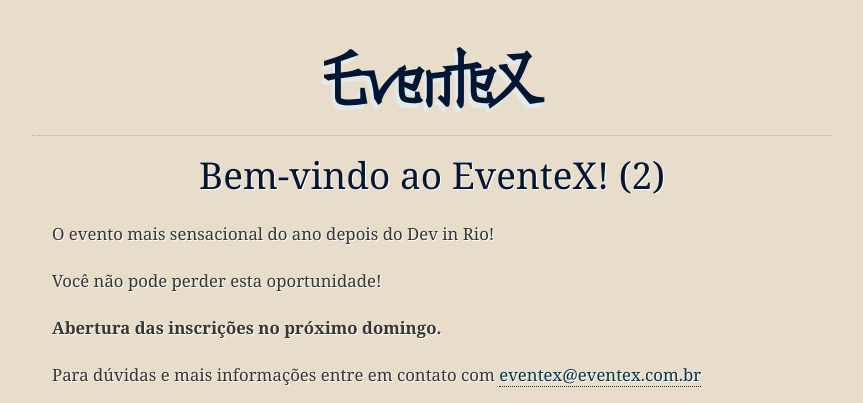
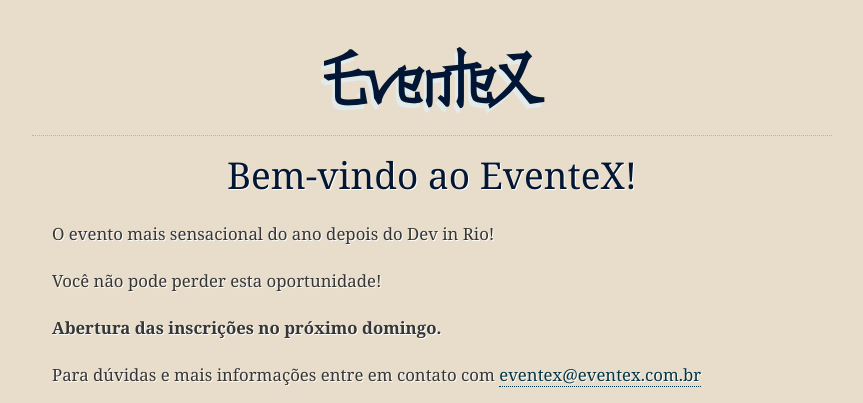
Before and after one commit to jrvidotti/wttd, a Django app: page / in a window 1280 px wide. Shown: the top 403 px of the page, without its empty margins (208-1071 px from the left). Run offline with Django 3.2, Linux system fonts and the light colour scheme; some libraries are stand-ins or nearby versions.

Commit message:
versao para publicacao

```diff
--- a/eventex/core/templates/index.html
+++ b/eventex/core/templates/index.html
@@ -21,7 +21,7 @@
     </div>
     <hr>
     <div id="content">
-      <h1>Bem-vindo ao EventeX! (2)</h1>
+      <h1>Bem-vindo ao EventeX!</h1>
       <p>O evento mais sensacional do ano depois do Dev in Rio!</p>
       <p>Você não pode perder esta oportunidade!</p>
       <p><strong>Abertura das inscrições no próximo domingo.</strong></p>
--- a/eventex/settings.py
+++ b/eventex/settings.py
@@ -65,7 +65,7 @@ DATABASES = {
 # Internationalization
 # https://docs.djangoproject.com/en/1.6/topics/i18n/
 
-LANGUAGE_CODE = 'en-us'
+LANGUAGE_CODE = 'pt-br'
 
 TIME_ZONE = 'UTC'
 
```
